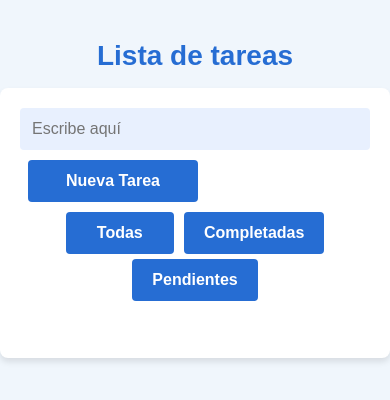
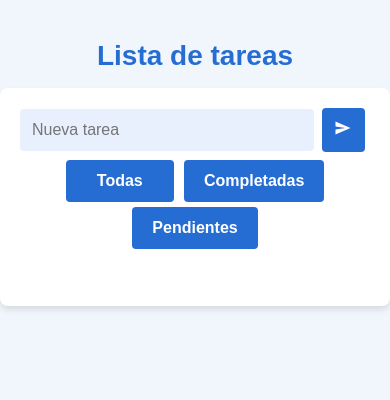
Before and after one commit to widacasan/Lista_de_Tareas, a React (Create React App) app: page / in a window 390 px wide. Shown: the top 400 px of the page. Built offline with nearby package versions, Linux system fonts and the light colour scheme.

Commit message:
add corrections to code

```diff
--- a/src/components/TaskList.js
+++ b/src/components/TaskList.js
@@ -1,6 +1,7 @@
 import React, { useState } from 'react';
 import Task from './Task';
 import '../styles/TaskList.css';
+import {  IoSendSharp } from 'react-icons/io5';
 
 /**
  * Componente que representa una lista de tareas.
@@ -101,10 +102,10 @@ function TaskList() {
           type="text"
           value={newTask}
           onChange={handleNewTaskChange}
-          placeholder="Escribe aquí"
+          placeholder="Nueva tarea"
         />
         <button onClick={handleAddTask} className="task-button">
-          Nueva Tarea
+        <IoSendSharp />
         </button>
       </div>
       <div className="button-group">
--- a/src/styles/App.css
+++ b/src/styles/App.css
@@ -38,7 +38,6 @@
 .task-container {
   display: flex;
   align-items: center;
-  margin-bottom: 10px;
 }
 
 .task-container input[type="text"] {
@@ -52,7 +51,8 @@
 }
 
 .task-button {
-  padding: 12px 20px;
+  padding: 12px 10px;
+  width: 50px;
   border: none;
   border-radius: 4px;
   background-color: #266dd3;
@@ -64,7 +64,7 @@
 }
 
 .task-button:hover {
-  background-color: #1855a3;
+  background-color: #2fa318;
 }
 
 .button-group {
@@ -72,6 +72,7 @@
   justify-content: center;
   margin-bottom: 10px;
 }
+
 
 .button-group button {
   margin: 0 5px;
@@ -87,7 +88,7 @@
 }
 
 .button-group button:hover {
-  background-color: #1855a3;
+  background-color: #2fa318;
 }
 
 .task-list-items {
@@ -140,22 +141,21 @@
   }
 
   .task-container {
-    flex-wrap: wrap;
+    flex-direction: row;
   }
 
   .task-container input[type="text"] {
     flex-basis: 100%;
-    margin-bottom: 10px;
   }
 
   .task-button {
-    flex-basis: calc(50% - 5px);
     margin-right: 5px;
   }
 
   .button-group {
     flex-wrap: wrap;
   }
+
 
   .button-group button {
     flex-basis: calc(33.33% - 5px);
```
Also changed, not shown: 1 other file (tests, documents, lock files or other folders).
